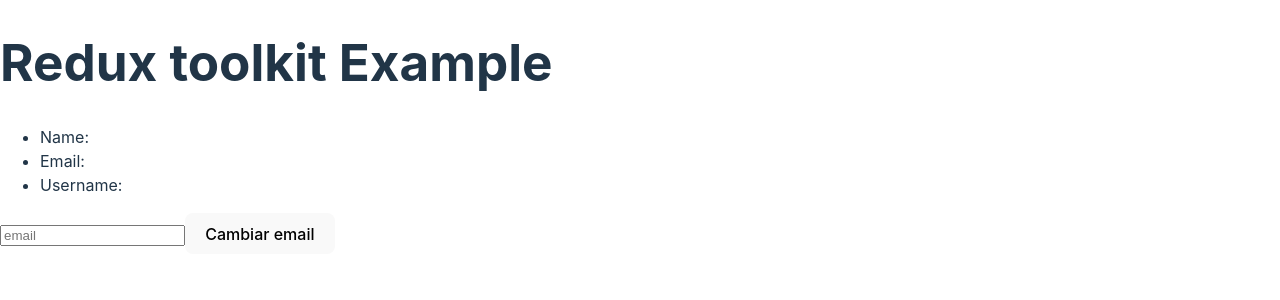
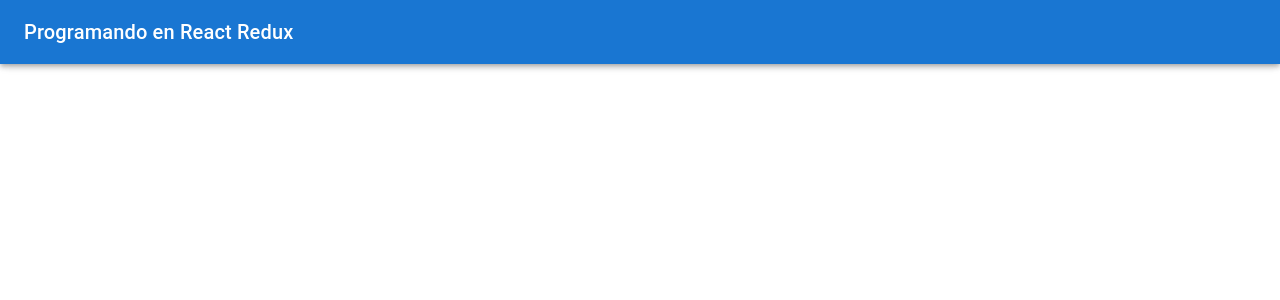
Before and after one commit to AgeoLeoncio/redux-project, a React (Vite) app: page / in a window 1280 px wide. Shown: the top 300 px of the page. Built offline with nearby package versions, Linux system fonts and the light colour scheme; no server answers.

Commit message:
Se agrego el componente navbar estatico y el home dinamico

```diff
--- a/src/App.tsx
+++ b/src/App.tsx
@@ -1,12 +1,14 @@
-import { useEffect } from "react"
+/* import { useEffect } from "react"
 import { Email } from "./components/Email"
 import { Header } from "./components/Header"
 import { useDispatch } from "react-redux"
-import { addUser } from "./redux/userSlice"
+import { addUser } from "./redux/userSlice" */
+import { Navbar } from "./components/navbar/Navbar"
+import { Home } from "./pages/home/Home"
 
 export const App = () => {
 
-  const dispatch = useDispatch();
+  /* const dispatch = useDispatch();
 
   useEffect(() => {
     fetch('https://jsonplaceholder.typicode.com/users/1')
@@ -14,13 +16,15 @@ export const App = () => {
       .then(data => dispatch(addUser(data)))
       .catch(error => console.error(error));
 
-  }, [])
+  }, []) */
 
 
   return (
-    <div>
-      <Header></Header>
-      <Email></Email>
-    </div>
+    <>
+      <Navbar></Navbar>
+      <Home></Home>
+      {/* <Header></Header>
+      <Email></Email> */}
+    </>
   )
 }
--- /dev/null
+++ b/src/components/navbar/Navbar.tsx
@@ -0,0 +1,19 @@
+import { AppBar, Toolbar, Typography } from "@mui/material";
+
+
+export const Navbar = () => {
+
+
+    return (
+        <AppBar position="fixed">
+                <Toolbar>
+                    <Typography
+                        variant="h6"
+                        component="div"
+                        sx={{ flexGrow: 1}}>
+                        Programando en React Redux
+                    </Typography>
+                </Toolbar>
+        </AppBar>
+    );
+}
--- /dev/null
+++ b/src/pages/home/Home.tsx
@@ -0,0 +1,6 @@
+
+export const Home = () => {
+    return (
+        <div>Home</div>
+    )
+}
```
Also changed, not shown: src/pages/home/index.ts (added).
